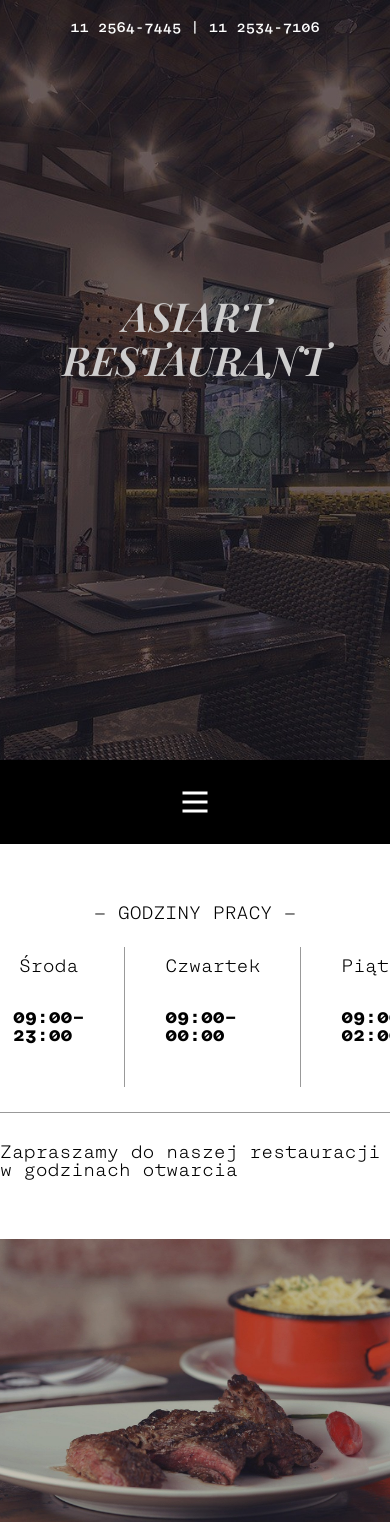
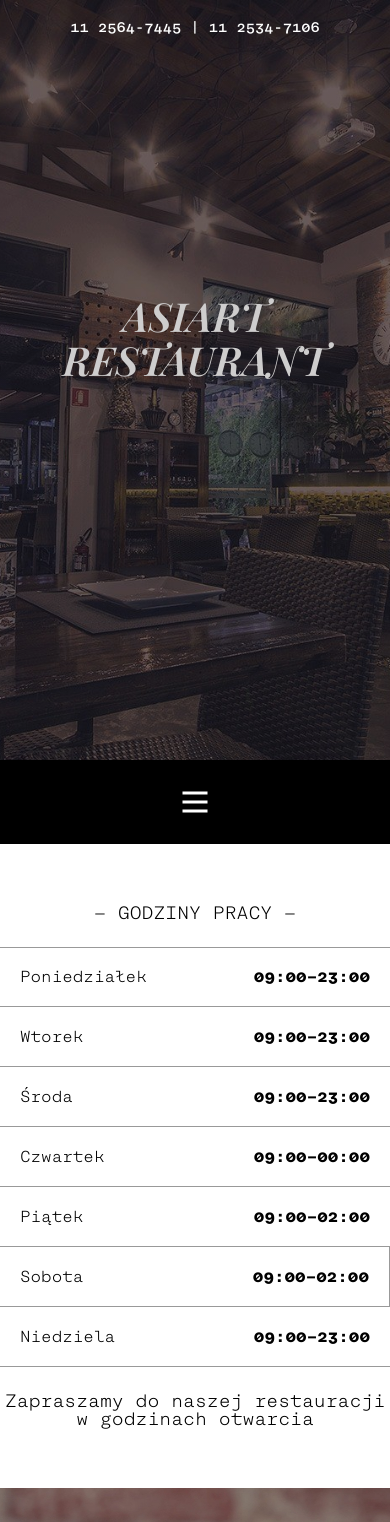
Before and after one commit to MEDOYED/restaurant-layout-template, a React (Vite) app: page / in a window 390 px wide. Shown: the top 1522 px of the page. Built offline with nearby package versions, Linux system fonts and the light colour scheme.

Commit message:
feat(SectionOpeningHours): style media

```diff
--- a/src/widgets/sections/SectionOpeningHours/SectionOpeningHours.module.scss
+++ b/src/widgets/sections/SectionOpeningHours/SectionOpeningHours.module.scss
@@ -6,31 +6,127 @@
   padding: 60px 0;
 
   .list {
-    display: flex;
-    flex-direction: row;
+    display: grid;
+    grid-template-columns: repeat(7, auto);
     padding: 25px 0;
     border-bottom: 1px solid #999;
+
+    @media (max-width: 1550px) {
+      display: flex;
+      flex-wrap: wrap;
+      justify-content: center;
+
+      &__item {
+        flex: 0 0 25%;
+      }
+
+      &__item:nth-child(n + 5) {
+        flex: 0 0 33.33%;
+      }
+    }
+
+    @media (max-width: 860px) {
+      display: grid;
+      grid-template-columns: repeat(1, auto);
+      border-bottom: none;
+      margin: 0;
+    }
 
     &__item {
       display: flex;
       flex-direction: column;
       padding: 10px 40px;
       border-right: 1px solid #999;
-      height: 140px;
+      height: 100px;
       align-items: center;
+      // max-width: 212px;
 
       &:last-child {
         border: none;
       }
 
+      @media (max-width: 860px) {
+        border-right: none;
+        border-bottom: 1px solid #999;
+        width: 100vw;
+        display: flex;
+        flex-direction: row;
+        justify-content: space-between;
+        padding: 0 6rem;
+
+        &:first-child {
+          border-top: 1px solid #999;
+        }
+
+        &:last-child {
+          border-bottom: 1px solid #999;
+        }
+      }
+
+      @media (max-width: 400px) {
+        font-size: 1.6rem;
+        padding: 10px 20px;
+        height: 60px;
+      }
+
       .hours {
         margin: auto 0;
         font-weight: 700;
+        white-space: nowrap;
+
+        @media (max-width: 400px) {
+          margin: 2rem 0;
+        }
       }
     }
   }
 
   .subtitle {
     margin-top: 30px;
+
+    @media (max-width: 860px) {
+      margin-top: 0;
+    }
   }
 }
+
+@media (max-width: 1550px) {
+  .section {
+    text-align: center;
+  }
+
+  .list {
+    max-width: 800px;
+    margin: 0 auto 40px;
+    list-style: none;
+    padding: 0;
+    display: flex;
+    flex-wrap: wrap;
+  }
+
+  .list__item {
+    display: flex;
+    flex-direction: column;
+    justify-content: center;
+    align-items: center;
+    flex: 1;
+    min-width: 200px;
+
+    &:nth-child(4) {
+      border-right: none;
+    }
+
+    &:nth-child(n + 5) {
+      flex: 0 0 33.333%;
+    }
+
+    &:nth-child(6),
+    &:nth-child(7) {
+      border-right: 1px solid #999;
+    }
+
+    &:last-child {
+      border-right: none;
+    }
+  }
+}
```
